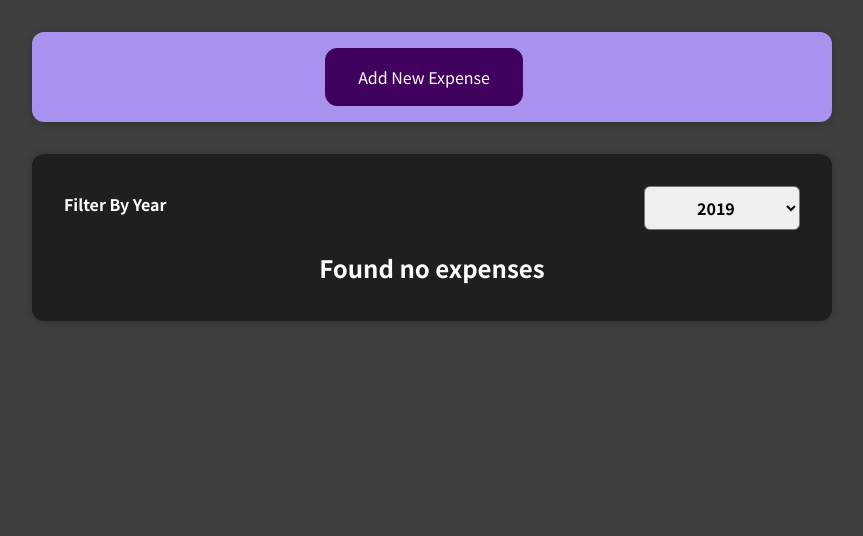
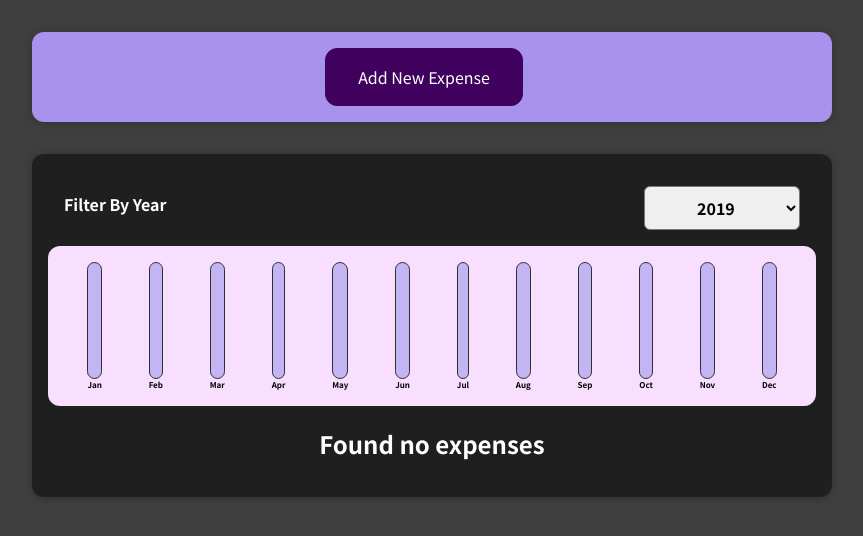
Before and after one commit to AnthonyRSpyker/Budget_react, a React (Create React App) app in the folder 01-starting-setup/: page / in a window 1280 px wide. Shown: the top 536 px of the page, without its empty margins (208-1071 px from the left). Built offline with nearby package versions, Linux system fonts and the light colour scheme.

Commit message:
finished up most of this.

```diff
--- a/01-starting-setup/src/components/Chart/Chart.component.js
+++ b/01-starting-setup/src/components/Chart/Chart.component.js
@@ -1,20 +1,24 @@
 import React from "react";
 
 import ChartBar from "./ChartBar.component";
-import "./Chart.css";
+import "./Chart.style.css";
 
 const Chart = (props) => {
-  return;
+  const dataPointValues = props.dataPoints.map((dataPoint) => dataPoint.value);
+  const totalMaximum = Math.max(...dataPointValues);
+
+  return (
     <div className="chart">
       {props.dataPoints.map((dataPoints) => (
         <ChartBar
           key={dataPoints.label}
           value={dataPoints.value}
-        maxValue={null}
+          maxValue={totalMaximum}
           label={dataPoints.label}
         />
       ))}
-  </div>;
+    </div>
+  );
 };
 
 export default Chart;
--- a/01-starting-setup/src/components/Chart/ChartBar.component.js
+++ b/01-starting-setup/src/components/Chart/ChartBar.component.js
@@ -6,7 +6,7 @@ const ChartBar = (props) => {
 
     let barFillHeight = '0%'
 
-    if (props.max > 0) {
+    if (props.maxValue > 0) {
         barFillHeight = Math.round((props.value/props.maxValue) * 100) + '%';
     }
     return (
@@ -15,7 +15,7 @@ const ChartBar = (props) => {
                 <div className='chart-bar__fill' style={{height: barFillHeight}}>
                 </div>
             </div>
-            <div clasName='chart-bar__label'>{props.label}</div>
+            <div className='chart-bar__label'>{props.label}</div>
         </div>
     )
 };
--- a/01-starting-setup/src/components/Expenses.component/Expenses.component.js
+++ b/01-starting-setup/src/components/Expenses.component/Expenses.component.js
@@ -3,6 +3,7 @@ import React, { useState } from "react";
 import ExpensesList from '../ExpensesList/ExpensesList.component'
 import Card from "../Card.component/Card.component";
 import ExpenseFilter from "../NewExpenses/ExpenseFilter.component";
+import ExpensesChart from '../ExpensesChart/ExpensesChart.components'
 
 import "./Expenses.styles.css";
 
@@ -25,6 +26,7 @@ const Expenses = (props) => {
           selected={filteredYear}
           onChangedFilter={filterChangeHandler}
         />
+        <ExpensesChart expenses={filteredExpenses}/>
         <ExpensesList items={filteredExpenses}/>
       </Card>
     </div>
--- /dev/null
+++ b/01-starting-setup/src/components/ExpensesChart/ExpensesChart.components.js
@@ -0,0 +1,31 @@
+import React from 'react'
+
+import Chart from '../Chart/Chart.component'
+
+const ExpensesChart = props => {
+
+    const chartDataPoints = [
+        { label: 'Jan', value: 0 },
+        { label: 'Feb', value: 0 },
+        { label: 'Mar', value: 0 },
+        { label: 'Apr', value: 0 },
+        { label: 'May', value: 0 },
+        { label: 'Jun', value: 0 },
+        { label: 'Jul', value: 0 },
+        { label: 'Aug', value: 0 },
+        { label: 'Sep', value: 0 },
+        { label: 'Oct', value: 0 },
+        { label: 'Nov', value: 0 },
+        { label: 'Dec', value: 0 },
+    ]
+
+    for (const expense of props.expenses){
+        const expenseMonth = expense.date.getMonth();
+        chartDataPoints[expenseMonth].value += expense.amount;
+    }
+    return (
+        <Chart dataPoints={chartDataPoints} />
+    )
+}
+
+export default ExpensesChart
--- a/01-starting-setup/src/components/NewExpenses/NewExpenseForm.component.js
+++ b/01-starting-setup/src/components/NewExpenses/NewExpenseForm.component.js
@@ -51,7 +51,7 @@ const NewExpenseForm = (props) => {
     }
 
     const dateChangeHandler = (event) => {
-        console.log(event.target.value)
+
         setEnteredDate(event.target.value)
 
         //alternativers
@@ -71,7 +71,7 @@ const NewExpenseForm = (props) => {
 
         const expenseData = {
             title: enteredTitle,
-            amount: enteredAmount,
+            amount: +enteredAmount,
             date: new Date(enteredDate)
         }
 
```
Also changed, not shown: 1 other file (tests, documents, lock files or other folders). Lines whose indentation alone changed are shown as unchanged.
